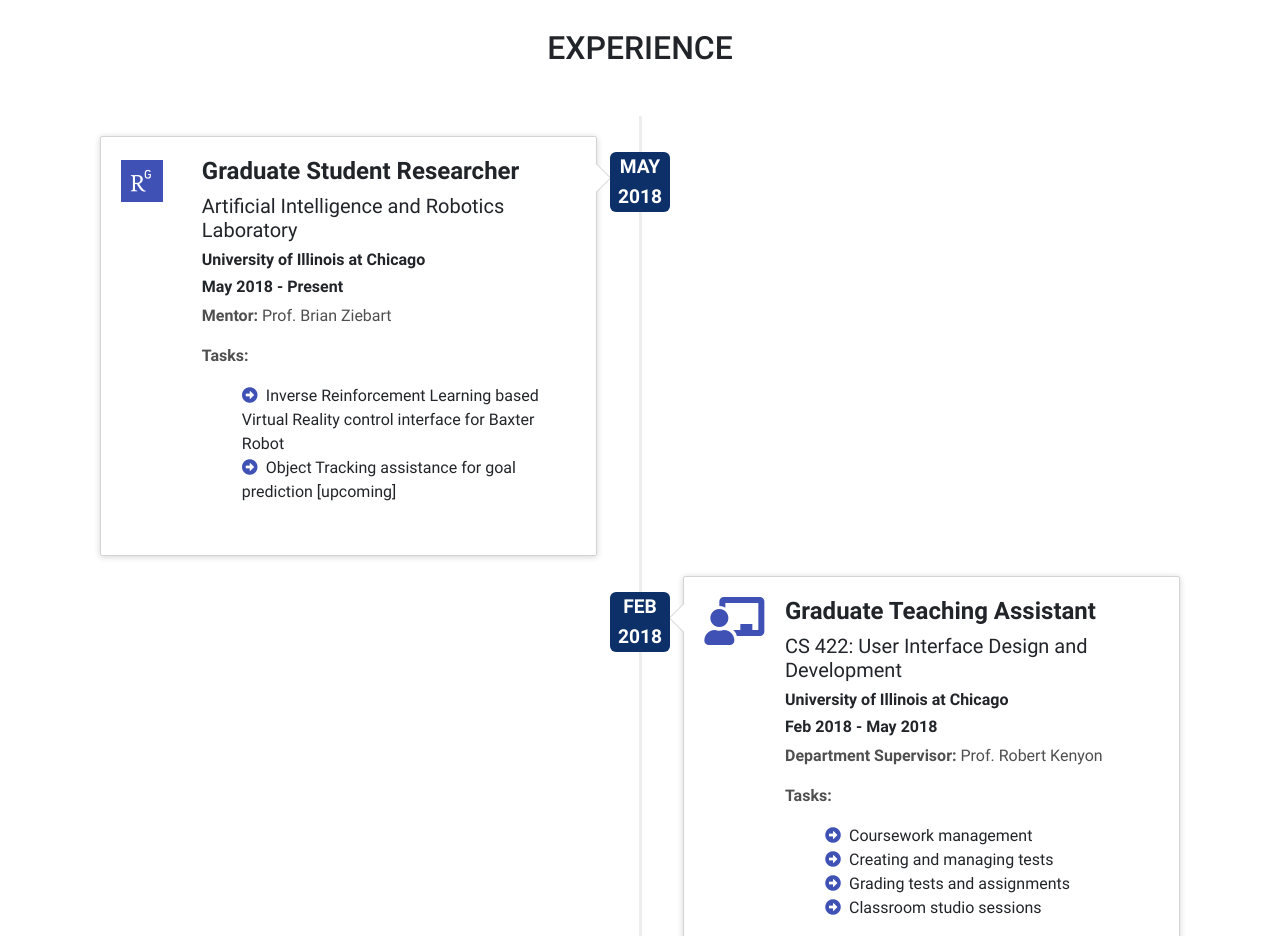
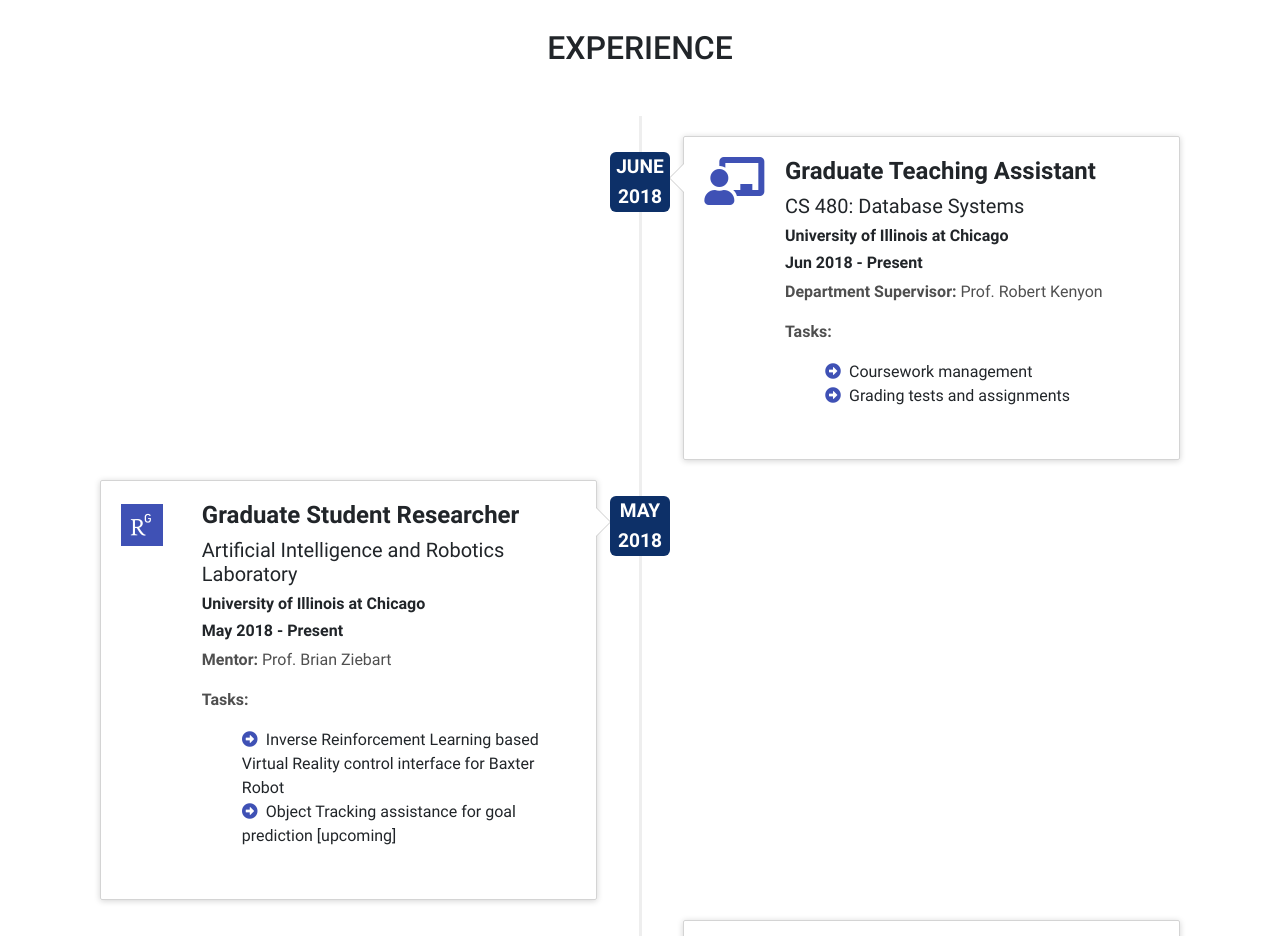
Before and after one commit to sarmatejas1006/sarmatejas1006.github.io, a plain HTML site: page index.html in a window 1280 px wide. Shown: the part 1440-2376 px from the top of the page. Drawn offline with Linux system fonts and the light colour scheme.

Commit message:
details update june_w3

```diff
--- a/index.html
+++ b/index.html
@@ -101,7 +101,7 @@
         <!-- Modal content-->
         <div class="modal-content">
             <div class="modal-header">
-                <h4 class="modal-title text-center h4"><strong>Resume: May 2018</strong></h4>
+                <h4 class="modal-title text-center h4"><strong>Resume: June 2018</strong></h4>
                 <div>
                     <a class="btn-green btn-md btn" href="TejasCVQ32018.pdf" target="_blank"><strong><b class="h6">View
                         Full Screen</b></strong></a>
@@ -124,9 +124,9 @@
 
         <!-- Brand -->
         <a class="navbar-brand" href="https://sarmatejas1006.github.io/">
+            <!--<img class="img-responsive col-2 d-block" src="img/logo.png">-->
             <strong><b>TEJAS SARMA</b></strong>
         </a>
-
         <!-- Collapse -->
         <button class="navbar-toggler" type="button" data-toggle="collapse" data-target="#navbarSupportedContent"
                 aria-controls="navbarSupportedContent"
@@ -366,6 +366,37 @@
                     <h2 class="my-5 h2 text-center">EXPERIENCE</h2>
                 </div>
                 <ul class="timeline">
+                    <li class="timeline-inverted">
+                        <div class="timeline-badge">JUNE 2018</div>
+                        <div class="timeline-panel">
+                            <div class="row">
+                                <div class="col-2">
+                                    <i class="fas fa-chalkboard-teacher fa-3x indigo-text"></i>
+                                </div>
+                                <div class="col-10">
+                                    <h4 class="feature-title"><strong><b>Graduate Teaching Assistant </b></strong></h4>
+                                    <h5 class="feature-title"><strong>CS 480: Database Systems</strong></h5>
+                                    <h6 class="feature-title"><strong><b>University of Illinois at Chicago</b></strong>
+                                    </h6>
+                                    <h6 class="feature-title"><strong><b>Jun 2018 - Present</b></strong></h6>
+                                    <p class="dark-grey-text"><strong><b>Department Supervisor:</b> Prof. Robert Kenyon
+                                    </strong>
+                                    <p class="dark-grey-text"><strong><b>Tasks:</b>
+                                        <ul style="list-style-type:none">
+                                            <li><i class="fa fa-arrow-alt-circle-right mr-2 indigo-text"></i>Coursework
+                                                management
+                                            </li>
+                                            <li><i class="fa fa-arrow-alt-circle-right mr-2 indigo-text"></i>Grading
+                                                tests and assignments
+                                            </li>
+                                        </ul>
+                                    </strong>
+                                    </p>
+                                    <div style="height:15px"></div>
+                                </div>
+                            </div>
+                        </div>
+                    </li>
                     <li>
                         <div class="timeline-badge"><p>MAY 2018</p></div>
                         <div class="timeline-panel">
```
Also changed, not shown: 1 other file.
